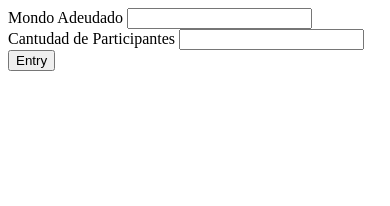
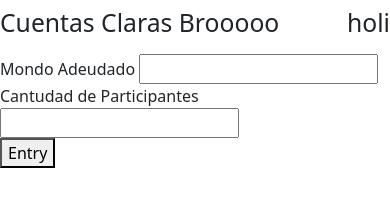
Before and after one commit to BrunoCocco/CuentasClarasApp, a plain HTML site: page index.html in a window 390 px wide. Drawn offline with nearby package versions, Linux system fonts and the light colour scheme.

Commit message:
agregando bootstrap al proyecto

```diff
--- a/index.html
+++ b/index.html
@@ -4,10 +4,28 @@
     <meta charset="UTF-8">
     <meta http-equiv="X-UA-Compatible" content="IE=edge">
     <meta name="viewport" content="width=device-width, initial-scale=1.0">
+    <!-- Css Btsp -->
+    <link href="https://cdn.jsdelivr.net/npm/bootstrap@5.2.0/dist/css/bootstrap.min.css" rel="stylesheet" integrity="sha384-gH2yIJqKdNHPEq0n4Mqa/HGKIhSkIHeL5AyhkYV8i59U5AR6csBvApHHNl/vI1Bx" crossorigin="anonymous">
+    <!-- js bstp -->
+    <!-- JavaScript Bundle with Popper -->
+    <script src="https://cdn.jsdelivr.net/npm/bootstrap@5.2.0/dist/js/bootstrap.bundle.min.js" integrity="sha384-A3rJD856KowSb7dwlZdYEkO39Gagi7vIsF0jrRAoQmDKKtQBHUuLZ9AsSv4jD4Xa" crossorigin="anonymous"></script>
+    <!-- CSS only -->
     <script src="./main.js" defer></script>
     <title>cuentasClarasRey ;)</title>
 </head>
 <body>
+    <header class="container">
+        <div class="row">
+            <nav class="navbar">
+                <div class="col-md-8">
+                 <h2>Cuentas Claras Brooooo</h2>
+                </div>
+                <div class="col-md-4">
+                    <h2>holi</h2>
+                </div>
+              </nav>
+        </div>
+    </header>
     <main>
         <div>
             <label for="">Mondo Adeudado</label>
```
